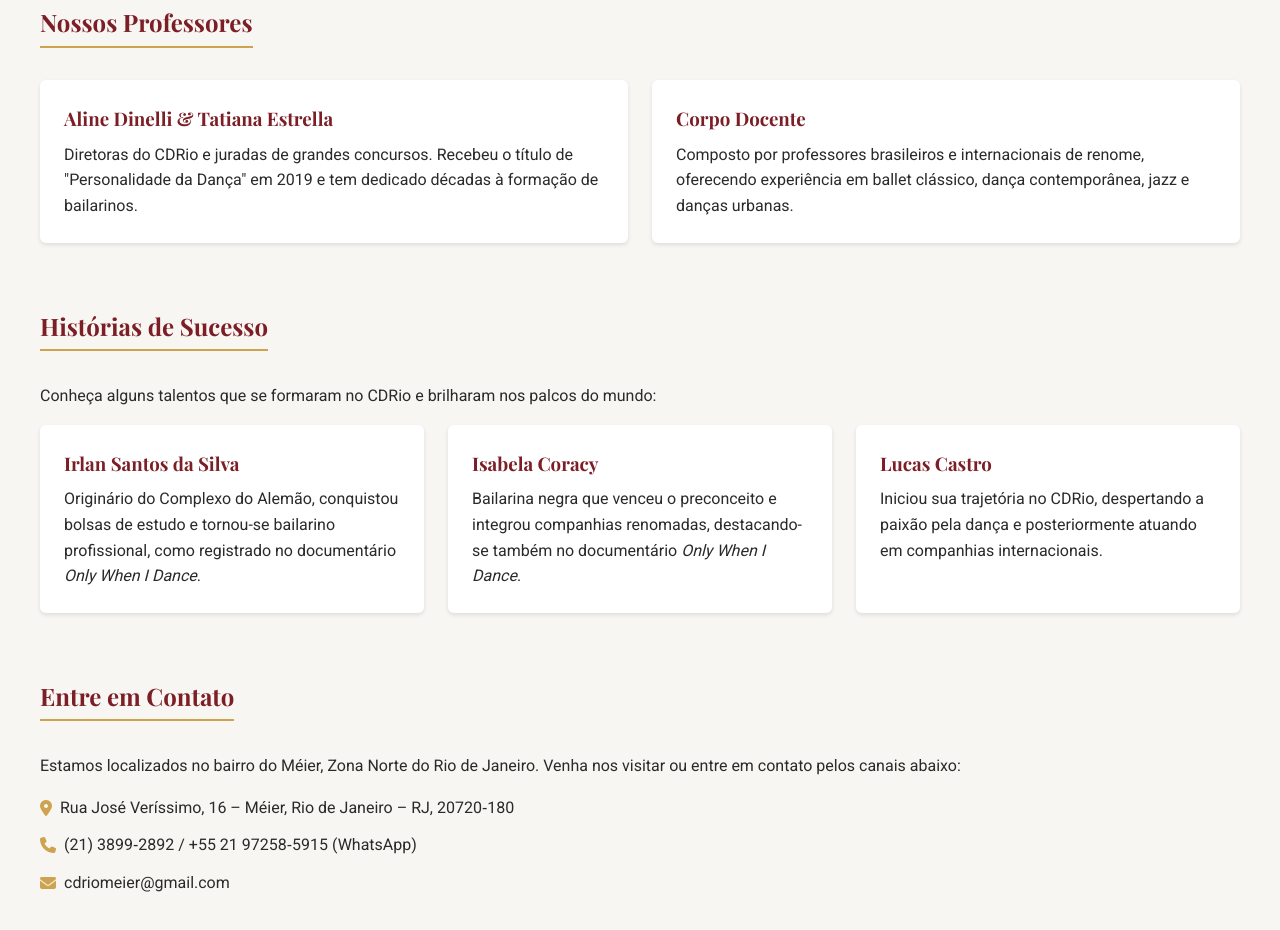
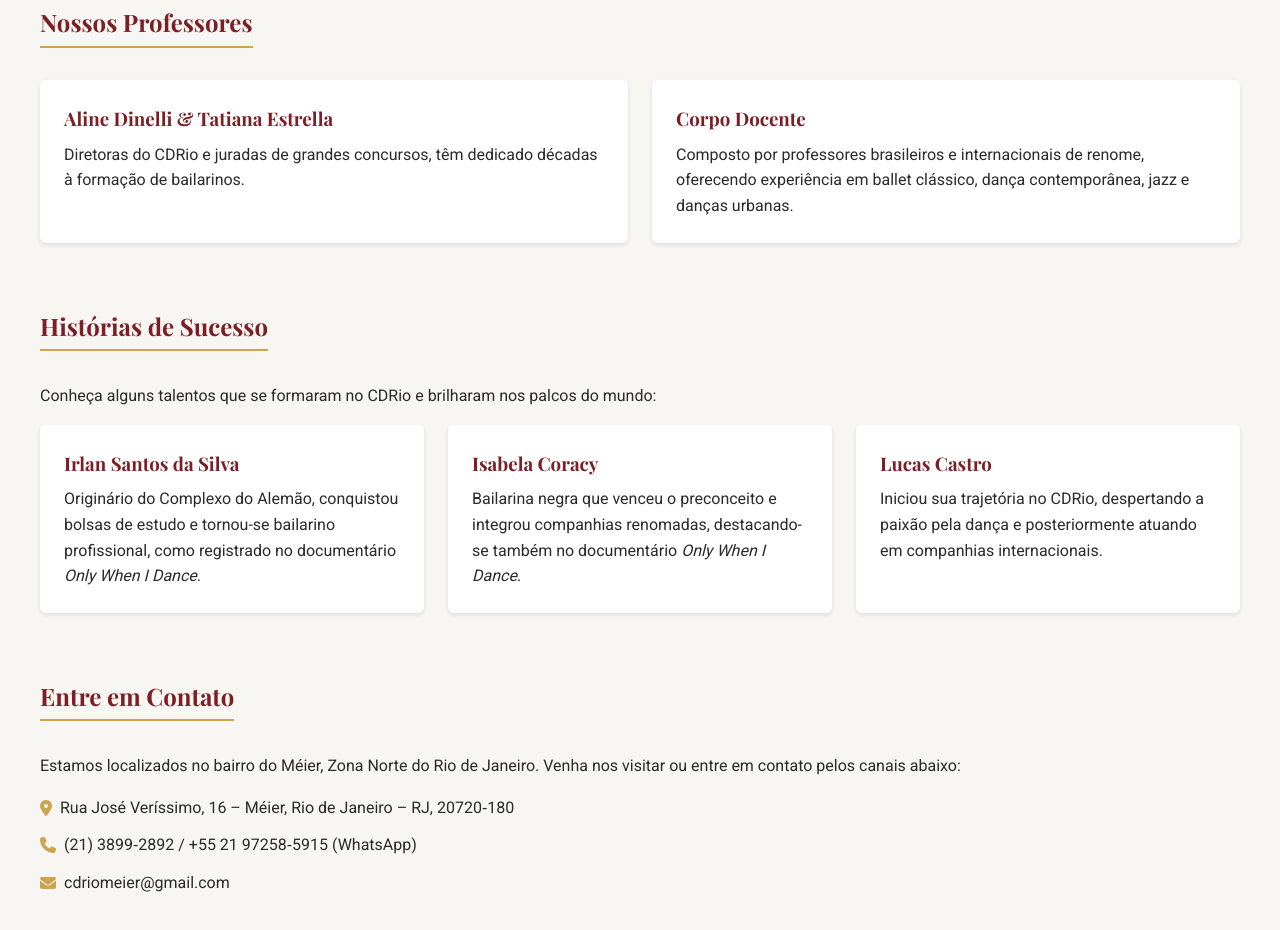
Before and after one commit to vitorcamposguimaraes/cdrio-site, a plain HTML site: page index.html in a window 1280 px wide. Shown: the part 1567-2497 px from the top of the page. Drawn offline with nearby package versions, Linux system fonts and the light colour scheme.

Commit message:
Update description of Aline Dinelli and Tatiana Estrella

```diff
--- a/index.html
+++ b/index.html
@@ -89,7 +89,7 @@
       <div class="cards">
         <div class="card">
           <h3>Aline Dinelli & Tatiana Estrella</h3>
-          <p>Diretoras do CDRio e juradas de grandes concursos. Recebeu o título de "Personalidade da Dança" em 2019 e tem dedicado décadas à formação de bailarinos.</p>
+          <p>Diretoras do CDRio e juradas de grandes concursos, têm dedicado décadas à formação de bailarinos.</p>
         </div>
         <div class="card">
           <h3>Corpo Docente</h3>
```
